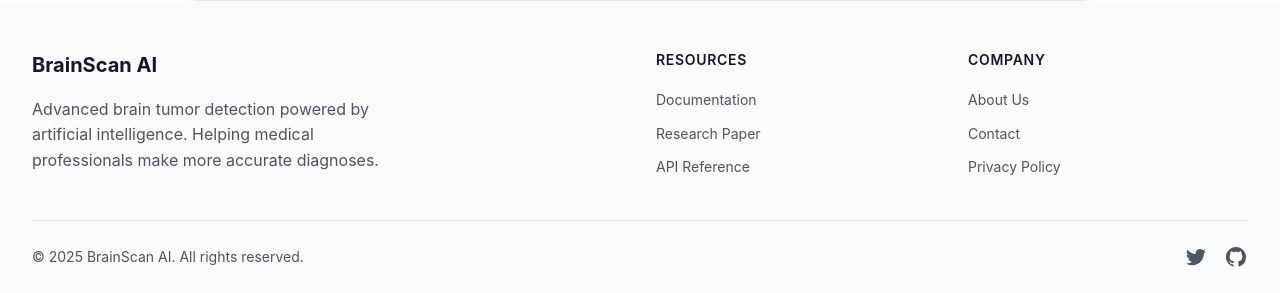
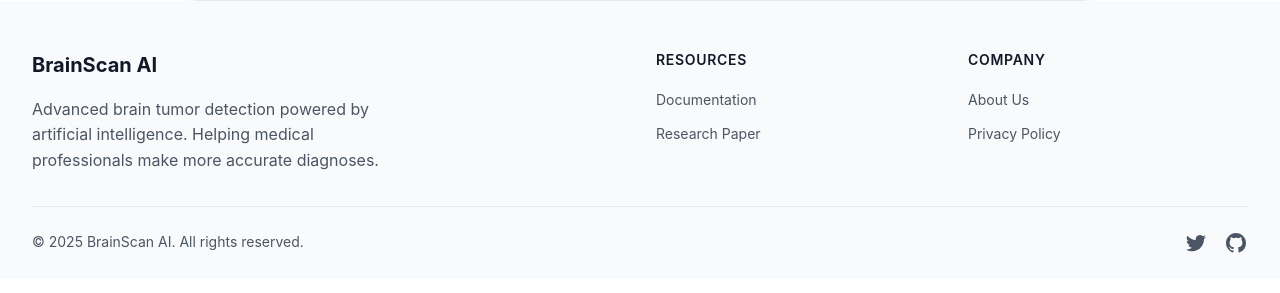
Before and after one commit to Wills17/Brain-Cancer-Prediction, a Flask app: page /predict in a window 1280 px wide. Shown: the part 721-1014 px from the top of the page. After the commit the page ends 974 px from the top, so only its background shows below. Run offline with Flask 3, Linux system fonts and the light colour scheme.

Commit message:
Refactor predict.html to use url_for for dynamic routing and update footer links

```diff
--- a/templates/predict.html
+++ b/templates/predict.html
@@ -7,14 +7,15 @@
     <title>Predict - BrainScan AI</title>
     <meta name="description" content="Upload your MRI scan for brain tumor detection" />
     <meta name="author" content="BrainScan AI" />
-    <link rel="stylesheet" href="styles.css">
+    <link rel="stylesheet" href="{{ url_for('static', filename='styles.css') }}" />
+    <script src="{{ url_for('static', filename='scripts.js') }}"></script>
   </head>
 
   <body>
     <header>
       <div class="container">
         <div class="header-content">
-          <a href="index.html" class="logo-link">
+          <a href="{{ url_for ('home') }}" class="logo-link">
             <div class="logo">
               <span>B</span>
             </div>
@@ -22,10 +23,10 @@
           </a>
           <nav>
             <ul>
-              <li><a href="index.html">Home</a></li>
-              <li><a href="predict.html" class="active">Predict</a></li>
-              <li><a href="about.html">About</a></li>
-              <li><a href="#" class="contact-btn">Contact</a></li>
+              <li><a href="{{ url_for ('home') }}">Home</a></li>
+              <li><a href="{{ url_for ('predict') }}" class="active">Predict</a></li>
+              <li><a href="{{ url_for ('about') }}">About</a></li>
+              <li><a href="mailto:williamsodunayo70" class="contact-btn">Contact</a></li>
             </ul>
           </nav>
           <button id="theme-toggle" class="theme-toggle" aria-label="Toggle dark mode">
@@ -141,17 +142,15 @@
             <div class="footer-column">
               <h4>Resources</h4>
               <ul>
-                <li><a href="#" class="story-link">Documentation</a></li>
+                <li><a href="https://github.com/Wills17/Brain-Cancer-Prediction" class="story-link">Documentation</a></li>
                 <li><a href="#" class="story-link">Research Paper</a></li>
-                <li><a href="#" class="story-link">API Reference</a></li>
               </ul>
             </div>
             <div class="footer-column">
               <h4>Company</h4>
               <ul>
-                <li><a href="about.html" class="story-link">About Us</a></li>
-                <li><a href="#" class="story-link">Contact</a></li>
-                <li><a href="#" class="story-link">Privacy Policy</a></li>
+                <li><a href="#" class="story-link">About Us</a></li>
+                <li><a href="#data-privacy" class="story-link">Privacy Policy</a></li>
               </ul>
             </div>
           </div>
@@ -160,12 +159,12 @@
         <div class="footer-bottom">
           <p>© 2025 BrainScan AI. All rights reserved.</p>
           <div class="social-links">
-            <a href="#" class="social-icon">
+            <a href="https://x.com/Wills_Python" class="social-icon">
               <svg fill="currentColor" viewBox="0 0 24 24" aria-hidden="true">
                 <path d="M8.29 20.251c7.547 0 11.675-6.253 11.675-11.675 0-.178 0-.355-.012-.53A8.348 8.348 0 0022 5.92a8.19 8.19 0 01-2.357.646 4.118 4.118 0 001.804-2.27 8.224 8.224 0 01-2.605.996 4.107 4.107 0 00-6.993 3.743 11.65 11.65 0 01-8.457-4.287 4.106 4.106 0 001.27 5.477A4.072 4.072 0 012.8 9.713v.052a4.105 4.105 0 003.292 4.022 4.095 4.095 0 01-1.853.07 4.108 4.108 0 003.834 2.85A8.233 8.233 0 012 18.407a11.616 11.616 0 006.29 1.84" />
               </svg>
             </a>
-            <a href="#" class="social-icon">
+            <a href="https://github.com/Wills17" class="social-icon">
               <svg fill="currentColor" viewBox="0 0 24 24" aria-hidden="true">
                 <path fill-rule="evenodd" d="M12 2C6.477 2 2 6.484 2 12.017c0 4.425 2.865 8.18 6.839 9.504.5.092.682-.217.682-.483 0-.237-.008-.868-.013-1.703-2.782.605-3.369-1.343-3.369-1.343-.454-1.158-1.11-1.466-1.11-1.466-.908-.62.069-.608.069-.608 1.003.07 1.531 1.032 1.531 1.032.892 1.53 2.341 1.088 2.91.832.092-.647.35-1.088.636-1.338-2.22-.253-4.555-1.113-4.555-4.951 0-1.093.39-1.988 1.029-2.688-.103-.253-.446-1.272.098-2.65 0 0 .84-.27 2.75 1.026A9.564 9.564 0 0112 6.844c.85.004 1.705.115 2.504.337 1.909-1.296 2.747-1.027 2.747-1.027.546 1.379.202 2.398.1 2.651.64.7 1.028 1.595 1.028 2.688 0 3.848-2.339 4.695-4.566 4.943.359.309.678.92.678 1.855 0 1.338-.012 2.419-.012 2.747 0 .268.18.58.688.482A10.019 10.019 0 0022 12.017C22 6.484 17.522 2 12 2z" clip-rule="evenodd" />
               </svg>
@@ -175,6 +174,6 @@
       </div>
     </footer>
 
-    <script src="scripts.js"></script>
+
   </body>
 </html>
```
